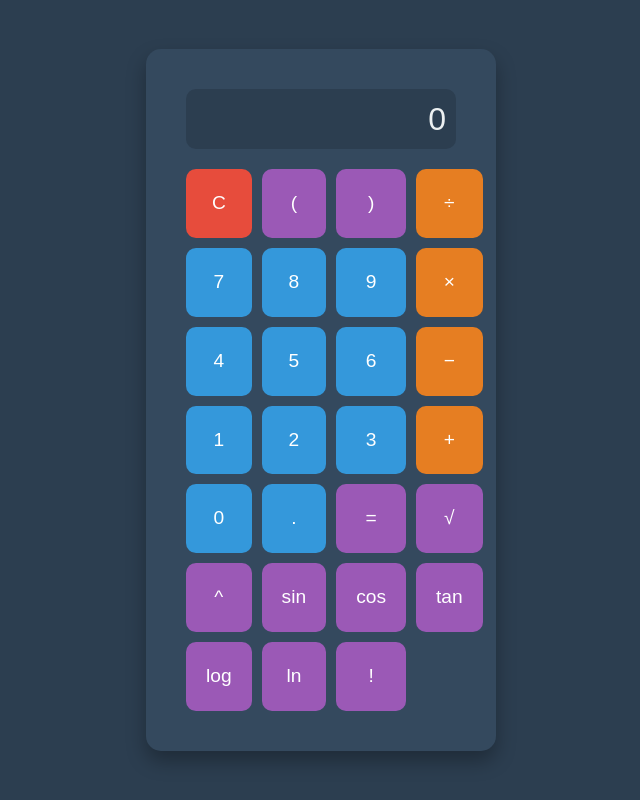
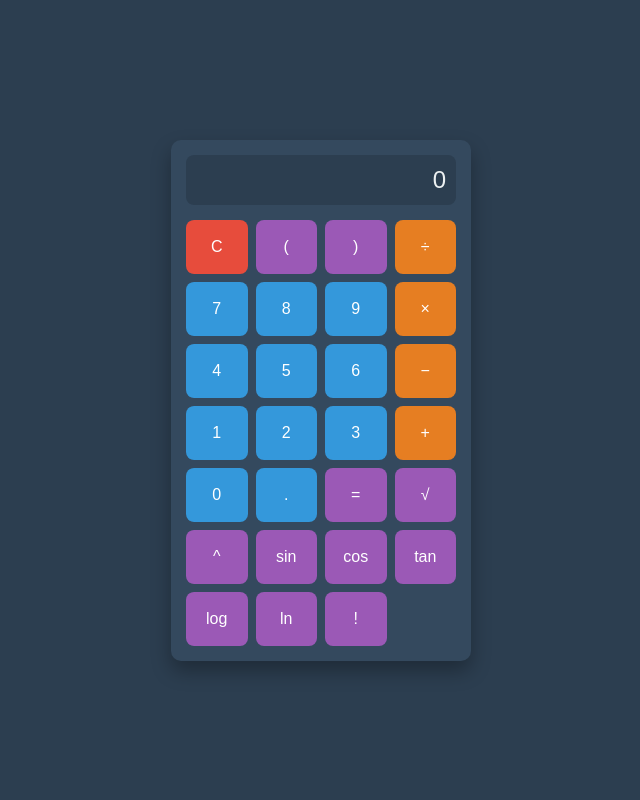
Before and after one commit to NIRMAL20062/Flask-Calculator, a Flask app: page / in a window 1280 px wide. Shown: the whole page, without its empty margins (319-959 px from the left). Run offline with Flask 3, Linux system fonts and the light colour scheme.

Commit message:
Css updated

```diff
--- a/templates/index.html
+++ b/templates/index.html
@@ -19,20 +19,20 @@
         }
         .calculator {
             background-color: #34495e;
-            padding: 40px;
-            border-radius: 15px;
+            padding: 15px;
+            border-radius: 10px;
             box-shadow: 0 10px 20px rgba(0, 0, 0, 0.3);
-            width: 350px;
+            width: 300px; /* Reduced width */
         }
         .calculator .display {
             background-color: #2c3e50;
             color: #ecf0f1;
-            font-size: 2em;
+            font-size: 1.5em; /* Reduced font size */
             text-align: right;
             padding: 10px;
-            border-radius: 10px;
-            margin-bottom: 20px;
-            height: 60px;
+            border-radius: 8px;
+            margin-bottom: 15px;
+            height: 50px; /* Reduced height */
             display: flex;
             align-items: center;
             justify-content: flex-end;
@@ -40,15 +40,15 @@
         .calculator .buttons {
             display: grid;
             grid-template-columns: repeat(4, 1fr);
-            gap: 10px;
+            gap: 8px; /* Reduced gap */
         }
         .calculator .buttons button {
             background-color: #3498db;
             color: white;
             border: none;
-            padding: 20px;
-            font-size: 1.2em;
-            border-radius: 10px;
+            padding: 15px; /* Reduced padding */
+            font-size: 1em; /* Reduced font size */
+            border-radius: 8px;
             cursor: pointer;
             transition: background-color 0.3s ease;
         }
```
